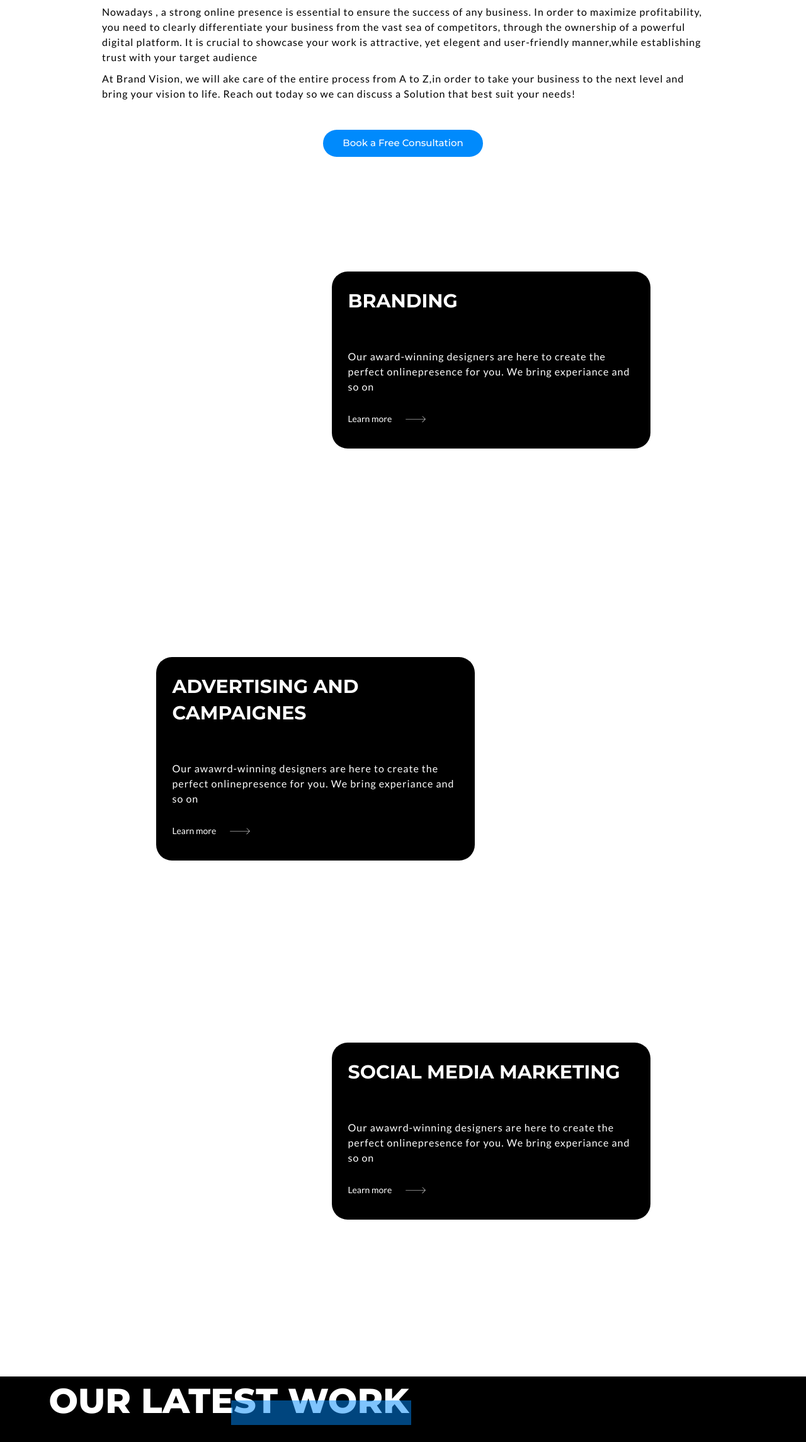
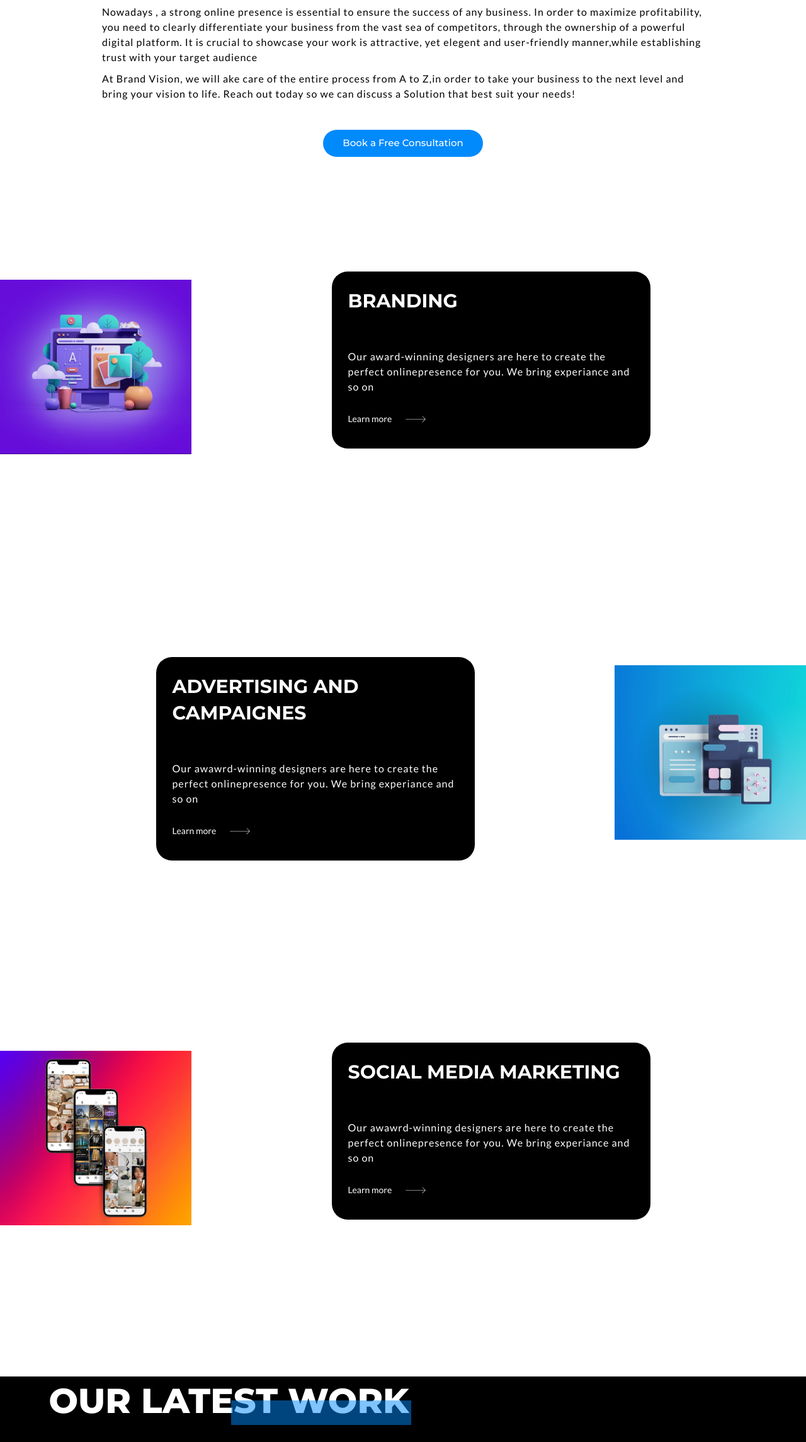
Before and after one commit to Kutbuddin27/businessweb, a plain HTML site: page branding.html in a window 1280 px wide. Shown: the part 826-3115 px from the top of the page at 63% size. Drawn offline with nearby package versions, Linux system fonts and the light colour scheme; a script that the page names is missing.

Commit message:
Update project.css

```diff
--- a/project.css
+++ b/project.css
@@ -212,7 +212,7 @@ background-color: transparent;
 /*Bannner section*/
 .banner-wrapper{
     margin-top: 8rem;
-    background-image: url('/image/24_Multipages_images/images/banner/banner.webp');
+    background-image: url('banner.webp');
     background-size: cover;
     background-position: center center;
     background-repeat: no-repeat;
@@ -263,24 +263,24 @@ background-color: transparent;
     height: 100vh;
 }
 .parallax.img1{
-    background-image: url('/image/24_Multipages_images/images/banner/Banner-1.jpg');
+    background-image: url('Banner-1.jpg');
     height: 100%;
 
 }
 .parallax.img2{
-    background-image: url('/image/24_Multipages_images/images/Services/web-designing.webp');
+    background-image: url('web-designing.webp');
     height: 608px;
 }
 .parallax.img3{
-    background-image: url('/image/24_Multipages_images/images/Services/branding.webp');
+    background-image: url('branding.webp');
     height: 608px;
 }
 .parallax.img4{
-    background-image: url('/image/24_Multipages_images/images/Services/advertising.webp');
+    background-image: url('advertising.webp');
     height: 608px;
 }
 .parallax.img5{
-    background-image: url('/image/24_Multipages_images/images/Services/seo.webp');
+    background-image: url('seo.webp');
     height: 608px;
 }
 .main-wrapper{
```
